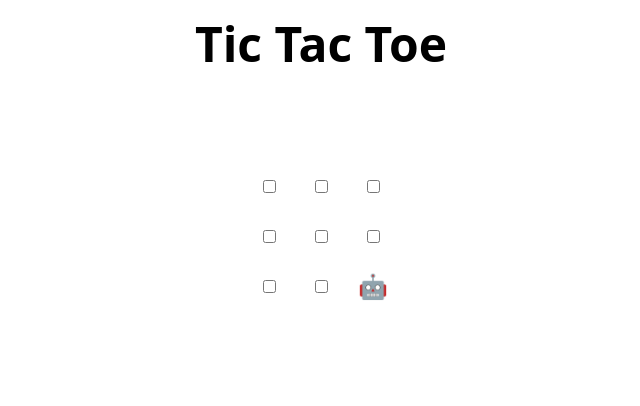
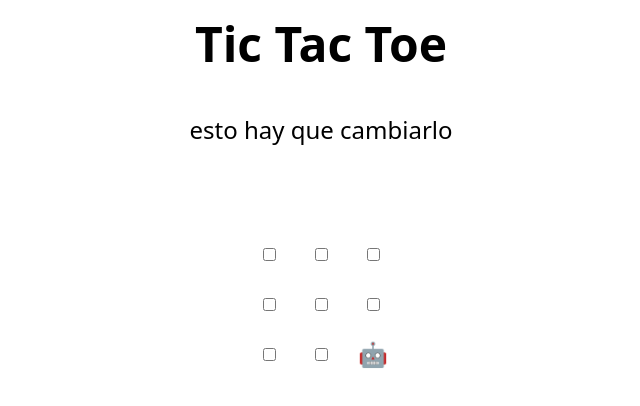
Before and after one commit to davidrollanAccenture/skills-review-pull-requests, a plain HTML site: page index.html in a window 1280 px wide. Shown: the whole page, without its empty margins (319-959 px from the left). Drawn offline with Linux system fonts and the light colour scheme.

Commit message:
Update index.html

```diff
--- a/index.html
+++ b/index.html
@@ -44,6 +44,8 @@
     <td><input type="checkbox" /></td>
     <td><input type="checkbox" /></td>
     <td><input type="checkbox" /></td>
+
+esto hay que cambiarlo
   </tr>
 </table>
 
```
